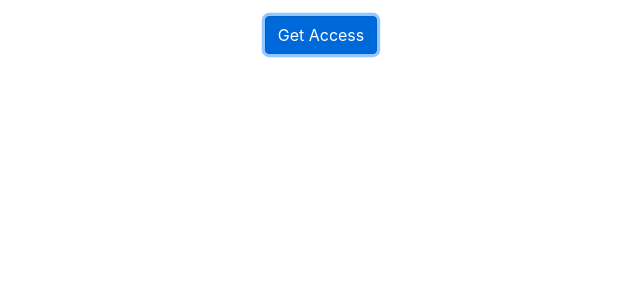
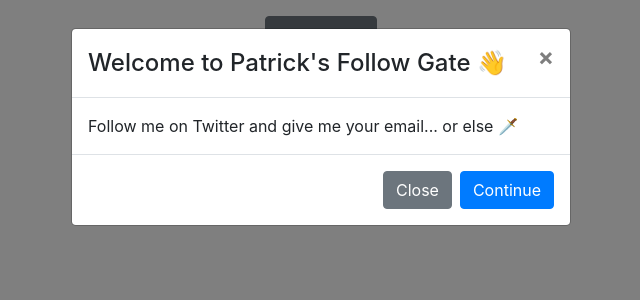
Before and after one commit to patrickxrivera/doorway-widget, a React (Create React App) app: page / in a window 1280 px wide. Both pictures are taken after a click on the button "Get Access". Shown: the top 300 px of the page, without its empty margins (319-959 px from the left). Built offline with nearby package versions, Linux system fonts and the light colour scheme.

Commit message:
Add modal

```diff
--- a/src/App.js
+++ b/src/App.js
@@ -1,17 +1,33 @@
-import React from 'react';
+import React, { useState } from 'react';
 import Button from "react-bootstrap/Button";
+import Modal from "react-bootstrap/Modal";
 
 import './App.css';
 import 'bootstrap/dist/css/bootstrap.min.css';
 
 function App() {
-  const handleGetAccessPress = () => {
-    console.log("pressed get access!")
-  }
+  const [show, setShow] = useState(false);
+
+  const handleClose = () => setShow(false);
+  const handleShow = () => setShow(true);
 
   return (
     <div className="follow-gate-widget__container">
-      <Button onClick={handleGetAccessPress} variant="primary">Get Access</Button>
+      <Button onClick={handleShow} variant="secondary">Get Access</Button>
+      <Modal show={show} onHide={handleClose}>
+        <Modal.Header closeButton>
+          <Modal.Title>Welcome to Patrick's Follow Gate 👋</Modal.Title>
+        </Modal.Header>
+        <Modal.Body>Follow me on Twitter and give me your email... or else 🗡️</Modal.Body>
+        <Modal.Footer>
+          <Button variant="secondary" onClick={handleClose}>
+            Close
+          </Button>
+          <Button variant="primary" onClick={handleClose}>
+            Continue
+          </Button>
+        </Modal.Footer>
+      </Modal>
     </div>
   );
 }
```
Also changed, not shown: 1 other file (tests, documents, lock files or other folders).
